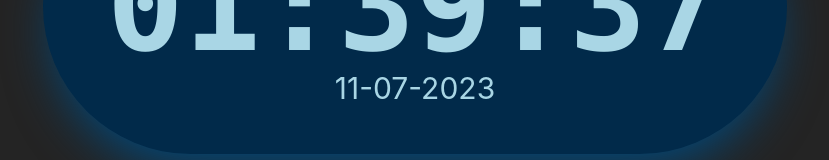
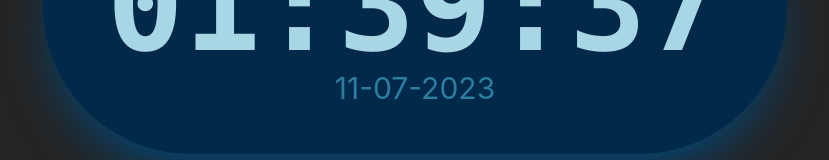
Before and after one commit to MatiasCancina/Digital_Clock, a React (Vite) app: page / in a window 1280 px wide. Shown: the part 394-554 px from the top of the page, without its empty margins (225-1054 px from the left). Built offline with nearby package versions, Linux system fonts and the light colour scheme.

Commit message:
fix color

```diff
--- a/src/components/Clock.tsx
+++ b/src/components/Clock.tsx
@@ -35,11 +35,10 @@
         <span className="font-mono font-bold text-4xl lg:text-9xl">
           {hours}:{minutes}:{seconds}
         </span>
-        <p className='text-base lg:text-3xl'>
+        <p className='text-base lg:text-3xl text-blue500'>
           {formattedDate}
         </p>
       </div>
-      {/* <h6 className="text-xs lg:text-base font-normal underline underline-offset-4">DIGITAL CLOCK with Typescript</h6> */}
     </div>
   );
 };
```
